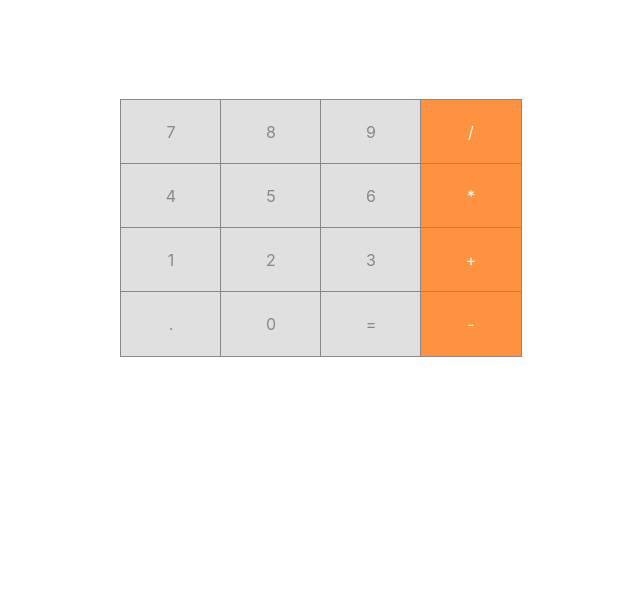
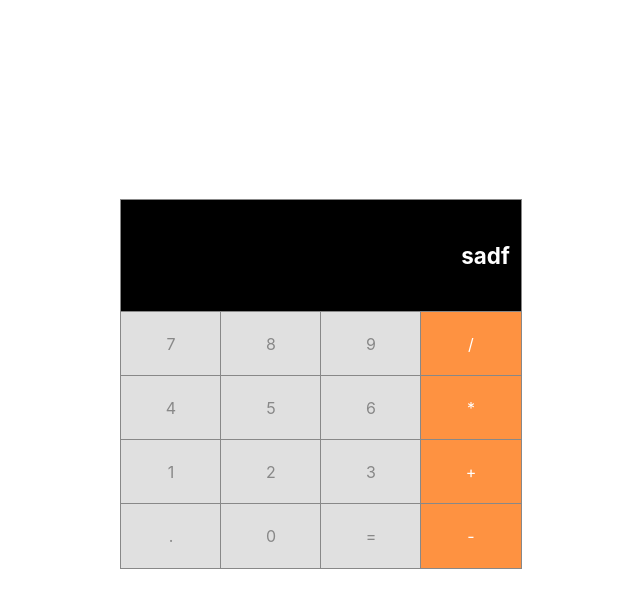
Before and after one commit to Astramentis/ReactCalculatorProject, a React (Create React App) app: page / in a window 1280 px wide. Shown: the top 608 px of the page, without its empty margins (319-959 px from the left). Built offline with nearby package versions, Linux system fonts and the light colour scheme.

Commit message:
Added input
no logic, area for numbers to be entered

```diff
--- a/src/App.css
+++ b/src/App.css
@@ -4,6 +4,7 @@
  align-items: center;
  height:100vh;
  width: 100%;
+ margin-top:100px;
 }
 .calc-wrapper{
 width:400px;
--- a/src/App.js
+++ b/src/App.js
@@ -1,11 +1,15 @@
 import React, {Component} from 'react';
 import './App.css';
 import Button from './components/Button';
+import Input from './components/Input';
 
 function App() {
   return (
     <div className="App">
       <div className="calc-wrapper">
+      <div className = "row">
+        <Input></Input>
+      </div>
       <div className="row">
         <Button>7</Button>
         <Button>8</Button>
--- /dev/null
+++ b/src/components/Input.css
@@ -0,0 +1,13 @@
+.input{
+    display:flex;
+    height: 4em;
+    flex: 1;
+    background-color:#000;
+    outline:1px solid #888;
+    color: #fff;
+    justify-content:flex-end;
+    padding:0.5em;
+    font-weight:bold;
+    font-size:1.4em;
+    align-items:center;
+}
--- /dev/null
+++ b/src/components/Input.js
@@ -0,0 +1,12 @@
+import React, {Component} from 'react';
+import './Input.css';
+
+class Input extends Component {
+  render() {
+      return (
+        <div className="input">
+         sadf
+        </div>
+      );};
+  }
+export default Input;
```
